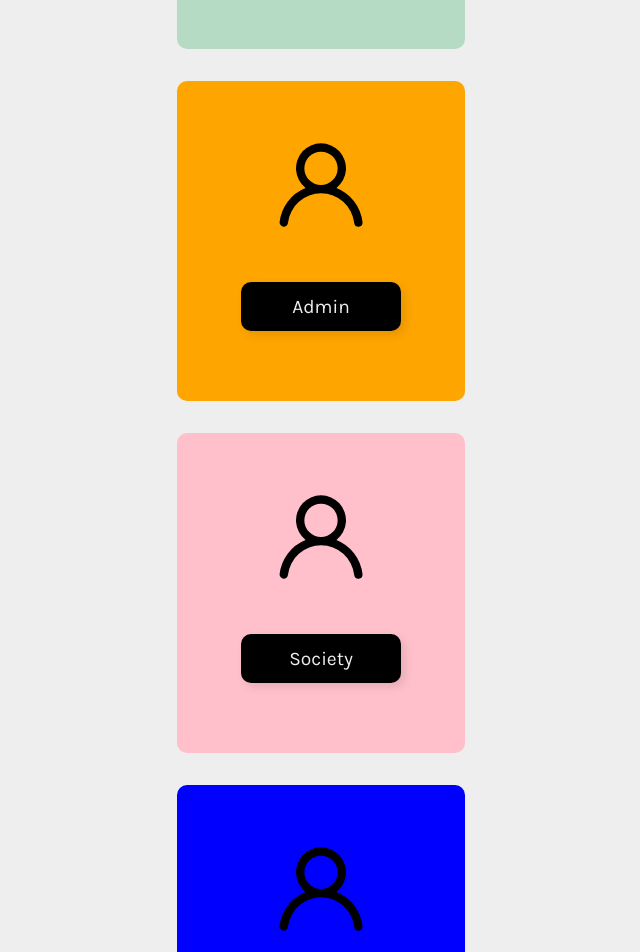
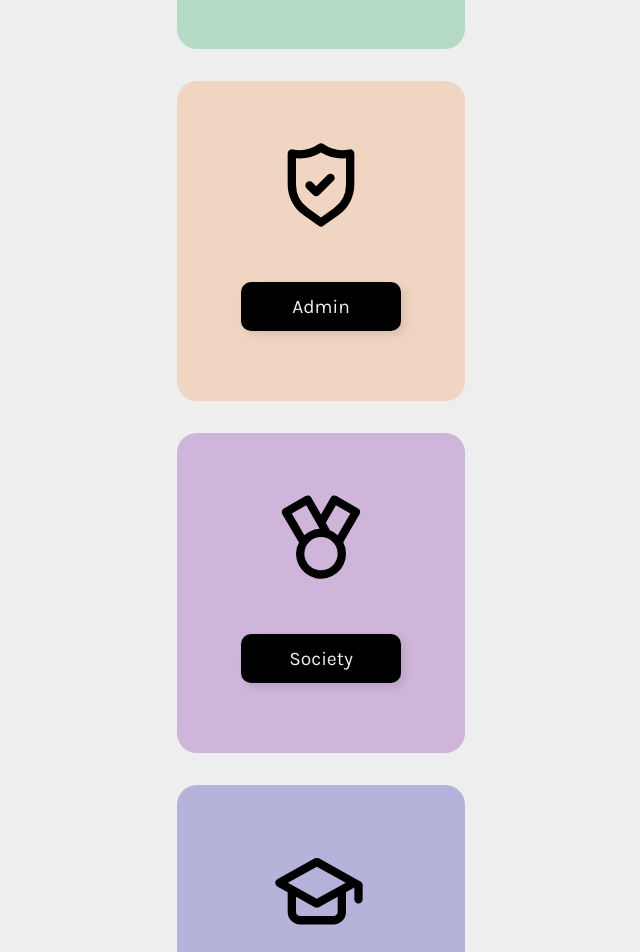
Before and after one commit to Hack-TeeEssGee/frontend, a React (Create React App) app: page / in a window 1280 px wide. Shown: the part 2400-3352 px from the top of the page, without its empty margins (319-959 px from the left). Built offline with nearby package versions, Linux system fonts and the light colour scheme.

Commit message:
Changed color and logo

```diff
--- a/src/components/landing/loginPortal.js
+++ b/src/components/landing/loginPortal.js
@@ -1,4 +1,7 @@
 import UilUser from "@iconscout/react-unicons/icons/uil-user";
+import UilGraduationCap from '@iconscout/react-unicons/icons/uil-graduation-cap';
+import UilShieldCheck from '@iconscout/react-unicons/icons/uil-shield-check';
+import UilMedal from '@iconscout/react-unicons/icons/uil-medal';
 
 const LoginPortal = () => {
   return (
@@ -10,15 +13,15 @@ const LoginPortal = () => {
           <button className="login-card-button">TSG Official</button>
         </div>
         <div className="login-card" color="orange">
-          <UilUser size={100} />
+          <UilShieldCheck size={100} />
           <button className="login-card-button">Admin</button>
         </div>
         <div className="login-card" color="pink">
-          <UilUser size={100} />
+          <UilMedal size={100} />
           <button className="login-card-button">Society</button>
         </div>
         <div className="login-card" color="blue">
-          <UilUser size={100} />
+          <UilGraduationCap size={100} />
           <button className="login-card-button">Student</button>
         </div>
       </div>
--- a/src/styles/_landing.scss
+++ b/src/styles/_landing.scss
@@ -70,20 +70,20 @@
     align-items: center;
     justify-content: space-evenly;
     padding: 1.5rem 2rem;
-    border-radius: 10px;
+    border-radius: 20px;
     margin: 1rem;
 
     &[color="green"] {
       background-color: rgba($primary-color, 0.5);
     }
     &[color="pink"] {
-      background-color: pink;
+      background-color: rgba($login-pink, 0.25);
     }
     &[color="orange"] {
-      background-color: orange;
+      background-color: rgba($login-orange, 0.25);
     }
     &[color="blue"] {
-      background-color: blue;
+      background-color: rgba($login-blue, 0.25);
     }
 
     button {
--- a/src/styles/_variables.scss
+++ b/src/styles/_variables.scss
@@ -6,3 +6,7 @@ $secondary-color: #ffcc29;
 $heading-color: #000;
 $text-primary-color: #333;
 $text-secondary-color: #666;
+
+$login-orange: #F58840;
+$login-pink: #700B97;
+$login-blue: #09009B;
```
